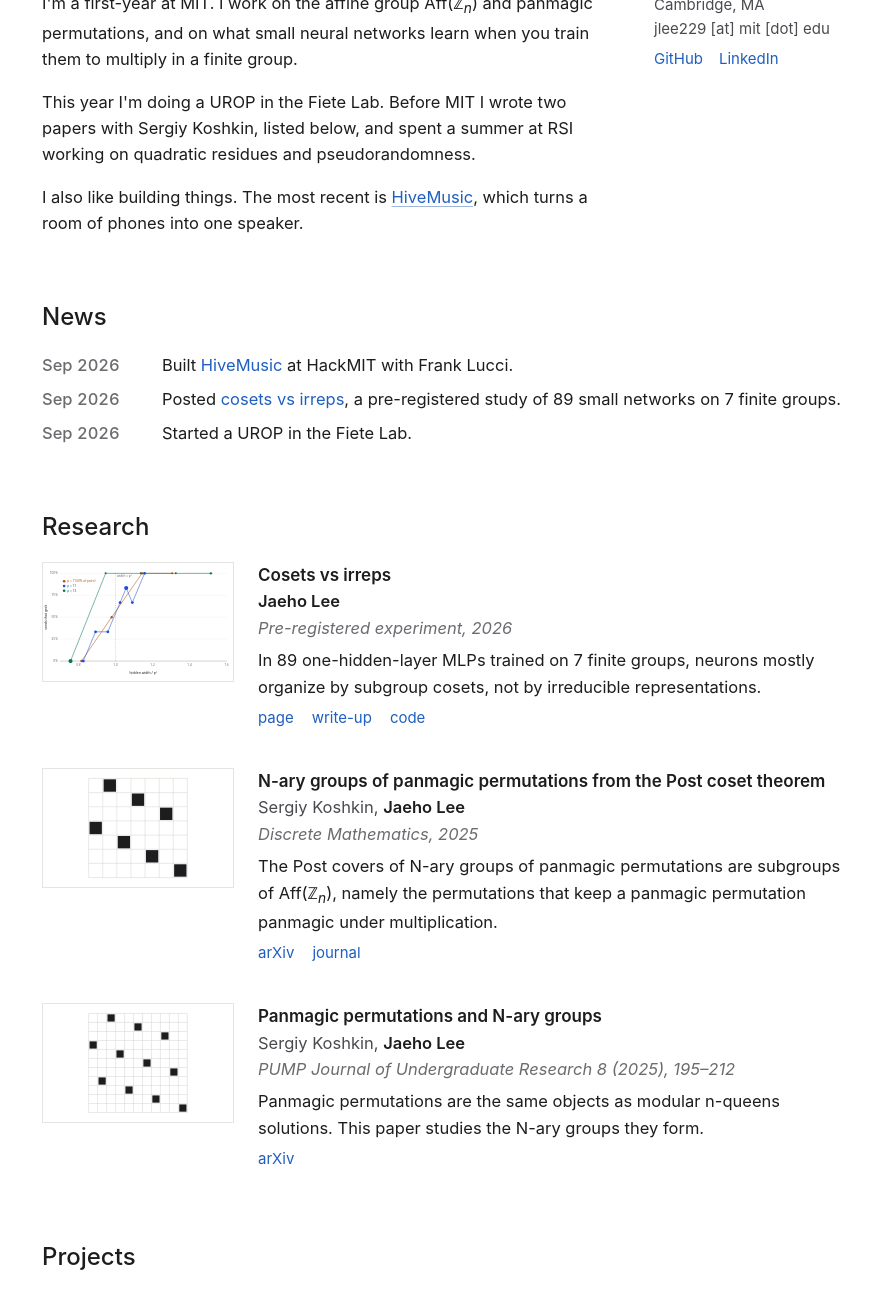
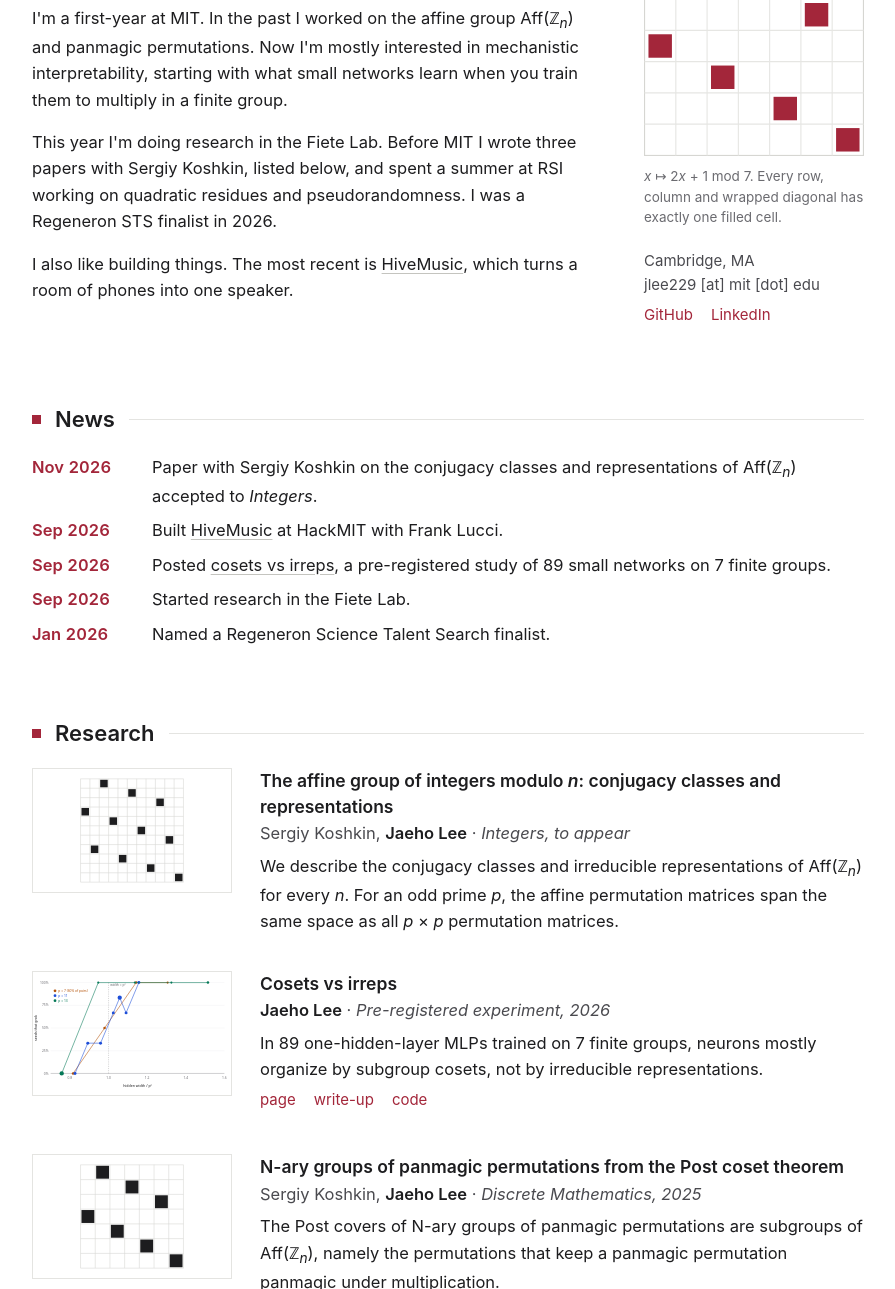
Before and after one commit to jlee0229/jlee0229.github.io, a plain HTML site: page index.html in a window 1280 px wide. Shown: the part 179-1468 px from the top of the page, without its empty margins (192-1087 px from the left). Drawn offline with Linux system fonts and the light colour scheme.

Commit message:
Redesign v3: option A with the panmagic matrix beside the bio
- Intro: bio on the left; the 7x7 panmagic matrix (x -> 2x+1 mod 7) with
  a caption and the contact block on the right
- One crimson accent: section-heading squares, news dates, link rows;
  lighter accent in dark mode
- Bio leads with mechanistic interpretability; Regeneron STS back in
- News: Integers acceptance (Nov 2026) and STS finalist (Jan 2026);
  "research in the Fiete Lab" instead of UROP
- Research: new Integers paper (no links until published), PUMP paper
  as a companion line under the Discrete Mathematics entry
- CLAUDE.md: option A layout, arXiv-after-publication rule, pending
  Integers link

Co-Authored-By: Claude Opus 5.5 <noreply@anthropic.com>
Claude-Session: https://claude.ai/code/session_01JZ9hmutcVkUwQjhgAXnsYC

```diff
--- a/index.html
+++ b/index.html
@@ -4,13 +4,14 @@
 <meta charset="utf-8">
 <meta name="viewport" content="width=device-width,initial-scale=1">
 <title>Jaeho Lee</title>
-<meta name="description" content="Jaeho Lee: the affine group Aff(Z_n), panmagic permutations, and what small networks learn about finite groups.">
+<meta name="description" content="Jaeho Lee: mechanistic interpretability, and earlier work on the affine group Aff(Z_n) and panmagic permutations.">
 <link rel="stylesheet" href="style.css">
 </head>
 <body>
 <div class="wrap">
 
 <header class="topbar">
+<a class="home-link" href="#top">Jaeho Lee</a>
 <nav aria-label="Sections">
 <a href="#news">News</a>
 <a href="#research">Research</a>
@@ -18,59 +19,74 @@
 </nav>
 </header>
 
-<main>
+<main id="top">
 <section class="intro">
-<div class="prose">
+<div>
 <h1>Jaeho Lee</h1>
-<p>I'm a first-year at MIT. I work on the affine group Aff(ℤ<sub><i>n</i></sub>) and panmagic permutations, and on what small neural networks learn when you train them to multiply in a finite group.</p>
-<p>This year I'm doing a UROP in the Fiete Lab. Before MIT I wrote two papers with Sergiy Koshkin, listed below, and spent a summer at RSI working on quadratic residues and pseudorandomness.</p>
+<p>I'm a first-year at MIT. In the past I worked on the affine group Aff(ℤ<sub><i>n</i></sub>) and panmagic permutations. Now I'm mostly interested in mechanistic interpretability, starting with what small networks learn when you train them to multiply in a finite group.</p>
+<p>This year I'm doing research in the Fiete Lab. Before MIT I wrote three papers with Sergiy Koshkin, listed below, and spent a summer at RSI working on quadratic residues and pseudorandomness. I was a Regeneron STS finalist in 2026.</p>
 <p>I also like building things. The most recent is <a href="https://playhivemusic.com">HiveMusic</a>, which turns a room of phones into one speaker.</p>
 </div>
-<aside class="contact">
-<!-- When there's a photo: <img src="figures/photo.jpg" alt="Jaeho Lee" width="200" height="250" style="display:block;width:200px;height:auto;margin:-66px 0 16px"> -->
+<aside class="side">
+<figure class="matrix">
+<svg viewBox="0 0 197 197" role="img" aria-label="Permutation matrix of x maps to 2x plus 1 mod 7">
+<rect class="bg" x="0.5" y="0.5" width="196" height="196"/>
+<line x1="28.5" y1="0.5" x2="28.5" y2="196.5"/><line x1="56.5" y1="0.5" x2="56.5" y2="196.5"/><line x1="84.5" y1="0.5" x2="84.5" y2="196.5"/><line x1="112.5" y1="0.5" x2="112.5" y2="196.5"/><line x1="140.5" y1="0.5" x2="140.5" y2="196.5"/><line x1="168.5" y1="0.5" x2="168.5" y2="196.5"/>
+<line x1="0.5" y1="28.5" x2="196.5" y2="28.5"/><line x1="0.5" y1="56.5" x2="196.5" y2="56.5"/><line x1="0.5" y1="84.5" x2="196.5" y2="84.5"/><line x1="0.5" y1="112.5" x2="196.5" y2="112.5"/><line x1="0.5" y1="140.5" x2="196.5" y2="140.5"/><line x1="0.5" y1="168.5" x2="196.5" y2="168.5"/>
+<rect class="cell" x="32" y="4" width="21" height="21"/>
+<rect class="cell" x="88" y="32" width="21" height="21"/>
+<rect class="cell" x="144" y="60" width="21" height="21"/>
+<rect class="cell" x="4" y="88" width="21" height="21"/>
+<rect class="cell" x="60" y="116" width="21" height="21"/>
+<rect class="cell" x="116" y="144" width="21" height="21"/>
+<rect class="cell" x="172" y="172" width="21" height="21"/>
+</svg>
+<figcaption><i>x</i> ↦ 2<i>x</i> + 1 mod 7. Every row, column and wrapped diagonal has exactly one filled cell.</figcaption>
+</figure>
+<div class="contact">
 <div>Cambridge, MA</div>
 <div>jlee229 [at] mit [dot] edu</div>
-<div><a href="https://github.com/jlee0229">GitHub</a><a href="https://www.linkedin.com/in/jaeho-lee-5446b23a4">LinkedIn</a></div>
+<div class="links"><a href="https://github.com/jlee0229">GitHub</a><a href="https://www.linkedin.com/in/jaeho-lee-5446b23a4">LinkedIn</a></div>
+</div>
 </aside>
 </section>
 
 <h2 id="news">News</h2>
 <ul class="news">
+<li><time datetime="2026-11">Nov 2026</time><span>Paper with Sergiy Koshkin on the conjugacy classes and representations of Aff(ℤ<sub><i>n</i></sub>) accepted to <i>Integers</i>.</span></li>
 <li><time datetime="2026-09">Sep 2026</time><span>Built <a href="https://playhivemusic.com">HiveMusic</a> at HackMIT with Frank Lucci.</span></li>
 <li><time datetime="2026-09">Sep 2026</time><span>Posted <a href="cosets-vs-irreps/">cosets vs irreps</a>, a pre-registered study of 89 small networks on 7 finite groups.</span></li>
-<li><time datetime="2026-09">Sep 2026</time><span>Started a UROP in the Fiete Lab.</span></li>
+<li><time datetime="2026-09">Sep 2026</time><span>Started research in the Fiete Lab.</span></li>
+<li><time datetime="2026-01">Jan 2026</time><span>Named a Regeneron Science Talent Search finalist.</span></li>
 </ul>
 
 <h2 id="research">Research</h2>
 <ul class="items">
 <li>
+<div class="thumb"><img src="figures/perm11.svg" alt="11 by 11 permutation matrix of the affine permutation x maps to 3x plus 2 mod 11"></div>
+<div>
+<span class="item-title">The affine group of integers modulo <i>n</i>: conjugacy classes and representations</span>
+<div class="byline">Sergiy Koshkin, <b>Jaeho Lee</b> · <i>Integers, to appear</i></div>
+<p>We describe the conjugacy classes and irreducible representations of Aff(ℤ<sub><i>n</i></sub>) for every <i>n</i>. For an odd prime <i>p</i>, the affine permutation matrices span the same space as all <i>p</i> × <i>p</i> permutation matrices.</p>
+</div>
+</li>
+<li>
 <div class="thumb"><img src="figures/width_threshold.svg" alt="Chart: fraction of seeds that grok against hidden width over p squared"></div>
 <div>
 <a class="item-title" href="cosets-vs-irreps/">Cosets vs irreps</a>
-<div class="authors"><b>Jaeho Lee</b></div>
-<div class="venue">Pre-registered experiment, 2026</div>
+<div class="byline"><b>Jaeho Lee</b> · <i>Pre-registered experiment, 2026</i></div>
 <p>In 89 one-hidden-layer MLPs trained on 7 finite groups, neurons mostly organize by subgroup cosets, not by irreducible representations.</p>
 <div class="links"><a href="cosets-vs-irreps/">page</a><a href="cosets-vs-irreps/writeup.html">write-up</a><a href="https://github.com/jlee0229/cosets-vs-irreps">code</a></div>
 </div>
 </li>
 <li>
-<div class="thumb"><img src="figures/perm7.svg" alt="7 by 7 permutation matrix of x maps to 2x plus 1 mod 7, a panmagic permutation"></div>
+<div class="thumb"><img src="figures/perm7.svg" alt="7 by 7 permutation matrix of x maps to 2x plus 1 mod 7"></div>
 <div>
 <a class="item-title" href="https://www.sciencedirect.com/science/article/pii/S0012365X25000755">N-ary groups of panmagic permutations from the Post coset theorem</a>
-<div class="authors">Sergiy Koshkin, <b>Jaeho Lee</b></div>
-<div class="venue">Discrete Mathematics, 2025</div>
+<div class="byline">Sergiy Koshkin, <b>Jaeho Lee</b> · <i>Discrete Mathematics, 2025</i></div>
 <p>The Post covers of N-ary groups of panmagic permutations are subgroups of Aff(ℤ<sub><i>n</i></sub>), namely the permutations that keep a panmagic permutation panmagic under multiplication.</p>
 <div class="links"><a href="https://arxiv.org/abs/2606.23735">arXiv</a><a href="https://www.sciencedirect.com/science/article/pii/S0012365X25000755">journal</a></div>
-</div>
-</li>
-<li>
-<div class="thumb"><img src="figures/perm11.svg" alt="11 by 11 permutation matrix of x maps to 3x plus 2 mod 11, a panmagic permutation"></div>
-<div>
-<a class="item-title" href="https://arxiv.org/abs/2606.22221">Panmagic permutations and N-ary groups</a>
-<div class="authors">Sergiy Koshkin, <b>Jaeho Lee</b></div>
-<div class="venue">PUMP Journal of Undergraduate Research 8 (2025), 195–212</div>
-<p>Panmagic permutations are the same objects as modular n-queens solutions. This paper studies the N-ary groups they form.</p>
-<div class="links"><a href="https://arxiv.org/abs/2606.22221">arXiv</a></div>
+<div class="companion">Companion paper: <a href="https://journals.calstate.edu/pump/article/view/4862">Panmagic permutations and N-ary groups</a>, <i>PUMP Journal of Undergraduate Research</i> 8 (2025), 195–212 · <a class="accent" href="https://arxiv.org/abs/2606.22221">arXiv</a></div>
 </div>
 </li>
 </ul>
@@ -81,8 +97,7 @@
 <div class="thumb shot"><img src="figures/hivemusic.jpg" alt="HiveMusic home page with Host a hive and Join buttons"></div>
 <div>
 <a class="item-title" href="https://playhivemusic.com">HiveMusic</a>
-<div class="authors">Frank Lucci, <b>Jaeho Lee</b></div>
-<div class="venue">HackMIT, 2026</div>
+<div class="byline">Frank Lucci, <b>Jaeho Lee</b> · <i>HackMIT, 2026</i></div>
 <p>Guests scan a QR code and their phones play as one speaker. The phones sync clocks in the browser and calibrate latency with the mic, so each one can play a different stem of the same song.</p>
 <div class="links"><a href="https://playhivemusic.com">site</a><a href="https://github.com/piar1243/hive-music-official">code</a></div>
 </div>
--- a/style.css
+++ b/style.css
@@ -1,64 +1,76 @@
-/* One stylesheet for the whole site. Plain on purpose: no cards, pills, shadows or gradients. */
+/* One stylesheet for the whole site. Plain on purpose: no cards, pills, shadows or gradients.
+   The only ornament is the panmagic matrix beside the bio and the accent squares on section headings. */
 :root{
   --bg:#ffffff; --fg:#1d1d1f; --fg2:#4a4a4f; --mut:#6b6b70;
-  --line:#ececea; --thumb-line:#e4e4e1; --code:#f4f4f2;
-  --link:#1f5fbf; --link-hover:#123f85; --link-ul:#9fb6dc;
+  --line:#ececea; --rule:#e4e4e1; --grid:#e6e6e3; --frame:#d6d6d2; --code:#f4f4f2;
+  --accent:#a3263a; --ul:#c4c4bf;
 }
 @media (prefers-color-scheme:dark){
   :root{
     --bg:#141416; --fg:#e9e9ec; --fg2:#c4c4c9; --mut:#9c9ca3;
-    --line:#2a2a2e; --thumb-line:#34343a; --code:#1e1e21;
-    --link:#8db1f0; --link-hover:#bcd2f7; --link-ul:#4b6593;
+    --line:#2a2a2e; --rule:#34343a; --grid:#2c2c31; --frame:#3a3a40; --code:#1e1e21;
+    --accent:#ef7d8d; --ul:#5a5a60;
   }
 }
 *{box-sizing:border-box}
 html{-webkit-text-size-adjust:100%}
 body{margin:0;background:var(--bg);color:var(--fg);font-family:-apple-system,BlinkMacSystemFont,"Segoe UI",Roboto,"Helvetica Neue",Arial,sans-serif;font-size:16.5px;line-height:1.6}
 
-.wrap{max-width:860px;margin:0 auto;padding:0 24px 72px}
+.wrap{max-width:880px;margin:0 auto;padding:0 24px 80px}
 
-a{color:var(--link);text-decoration:none}
-a:hover{color:var(--link-hover);text-decoration:underline;text-underline-offset:3px}
-.prose a{text-decoration:underline;text-decoration-color:var(--link-ul);text-underline-offset:3px}
-.prose a:hover{text-decoration-color:var(--link-hover)}
+a{color:var(--fg);text-decoration:underline;text-decoration-color:var(--ul);text-underline-offset:3px}
+a:hover{text-decoration-color:var(--fg)}
 
 /* top bar */
-.topbar{display:flex;flex-wrap:wrap;justify-content:flex-end;align-items:center;column-gap:26px;border-bottom:1px solid var(--line)}
-.topbar .home-link{margin-right:auto;padding:12px 0;font-weight:600;color:var(--fg)}
+.topbar{display:flex;flex-wrap:wrap;justify-content:space-between;align-items:center;column-gap:24px;border-bottom:1px solid var(--line)}
+.topbar .home-link{display:inline-block;padding:12px 0;font-weight:600;text-decoration:none}
+.topbar .home-link:hover{text-decoration:underline}
 .topbar nav{display:flex;flex-wrap:wrap;column-gap:26px;font-size:15.5px}
-.topbar nav a{display:inline-block;padding:12px 0;color:var(--fg2)}
-.topbar nav a:hover,.topbar .home-link:hover{color:var(--fg)}
+.topbar nav a{display:inline-block;padding:12px 0;color:var(--fg2);text-decoration:none}
+.topbar nav a:hover{color:var(--fg);text-decoration:underline}
 
-/* intro */
-.intro{display:grid;grid-template-columns:minmax(0,1fr) 200px;column-gap:56px;row-gap:20px;padding-top:56px}
-.intro h1{margin:0 0 20px;font-size:38px;font-weight:600;line-height:1.15}
+/* intro: bio on the left, panmagic matrix and contact on the right */
+.intro{display:grid;grid-template-columns:minmax(0,1fr) 220px;column-gap:64px;row-gap:28px;padding-top:64px}
+.intro h1{margin:0 0 22px;font-size:42px;font-weight:600;line-height:1.1}
 .intro p{margin:0 0 16px}
 .intro p:last-child{margin-bottom:0}
-.contact{padding-top:66px;font-size:15px;color:var(--fg2)}
-.contact a{display:inline-block;padding:6px 0;margin-right:16px}
+.side{display:flex;flex-direction:column;gap:22px}
+.matrix{margin:0}
+.matrix svg{display:block;width:100%;height:auto}
+.matrix .bg{fill:var(--bg);stroke:var(--frame)}
+.matrix line{stroke:var(--grid)}
+.matrix .cell{fill:var(--accent)}
+.matrix figcaption{margin-top:10px;font-size:13.5px;line-height:1.5;color:var(--mut)}
+.contact{font-size:15px;color:var(--fg2)}
 
-h2{margin:64px 0 20px;font-size:24px;font-weight:500;line-height:1.3}
+/* section headings: accent square, title, hairline rule */
+main h2{display:flex;align-items:center;gap:14px;margin:72px 0 20px;font-size:22px;font-weight:600;line-height:1.3}
+main h2::before{content:"";width:9px;height:9px;background:var(--accent);flex:none}
+main h2::after{content:"";flex:1;border-top:1px solid var(--rule)}
 
 /* news */
 .news{list-style:none;margin:0;padding:0;display:flex;flex-direction:column;gap:8px}
 .news li{display:grid;grid-template-columns:6.5rem minmax(0,1fr);column-gap:16px}
-.news time{color:var(--mut);font-weight:500;font-variant-numeric:tabular-nums}
+.news time{color:var(--accent);font-weight:600;font-variant-numeric:tabular-nums}
 
 /* research and projects: figure on the left, entry on the right */
-.items{list-style:none;margin:0;padding:0;display:flex;flex-direction:column;gap:32px}
-.items>li{display:grid;grid-template-columns:192px minmax(0,1fr);column-gap:24px;row-gap:12px}
-.thumb{width:192px;height:120px;border:1px solid var(--thumb-line);background:#ffffff;overflow:hidden}
+.items{list-style:none;margin:0;padding:0;display:flex;flex-direction:column;gap:36px}
+.items>li{display:grid;grid-template-columns:200px minmax(0,1fr);column-gap:28px;row-gap:12px}
+.thumb{width:200px;height:125px;border:1px solid var(--rule);background:#ffffff;overflow:hidden}
 .thumb img{display:block;width:100%;height:100%;object-fit:contain}
 .thumb.shot{background:#0f1115}
 .thumb.shot img{object-fit:cover}
-.item-title{font-size:17px;font-weight:600;line-height:1.4;color:var(--fg)}
-.item-title:hover{color:var(--link)}
-.authors{color:var(--fg2)}
-.authors b{color:var(--fg);font-weight:600}
-.venue{color:var(--mut);font-style:italic}
+.item-title{font-size:17.5px;font-weight:600;line-height:1.4}
+a.item-title{text-decoration:none}
+a.item-title:hover{text-decoration:underline}
+.byline{color:var(--fg2)}
+.byline b{color:var(--fg);font-weight:600}
 .items p{margin:6px 0 0}
 .links{display:flex;flex-wrap:wrap;column-gap:18px;font-size:15px}
+.links a,.accent{color:var(--accent);text-decoration:none}
 .links a{display:inline-block;padding:6px 0}
+.links a:hover,.accent:hover{text-decoration:underline}
+.companion{margin-top:4px;font-size:15px;color:var(--fg2)}
 
 /* experiment pages */
 .post{padding-top:48px;max-width:680px}
@@ -70,7 +82,6 @@ h2{margin:64px 0 20px;font-size:24px;font-weight:500;line-height:1.3}
 .post ol,.post ul{margin:0 0 16px;padding-left:1.4em}
 .post ol>li+li{margin-top:12px}
 .post ul>li+li{margin-top:4px}
-.post a{text-decoration:underline;text-decoration-color:var(--link-ul);text-underline-offset:3px}
 b,strong{font-weight:600}
 .posthoc{color:var(--mut);font-style:italic}
 figure{margin:32px 0}
@@ -82,9 +93,9 @@ pre{margin:0 0 16px;padding:12px 14px;font-size:14px;line-height:1.5;background:
 pre code{font-size:inherit;background:none;padding:0}
 .katex-display{overflow-x:auto;overflow-y:hidden;padding:2px 0}
 
-@media (max-width:700px){
+@media (max-width:720px){
   .intro{grid-template-columns:minmax(0,1fr);padding-top:32px}
-  .contact{padding-top:0}
+  .matrix{max-width:220px}
   .news li{grid-template-columns:minmax(0,1fr);row-gap:0}
   .items>li{grid-template-columns:minmax(0,1fr)}
   .thumb{width:100%;max-width:340px;height:auto;aspect-ratio:8/5}
```
Also changed, not shown: 1 other file.
